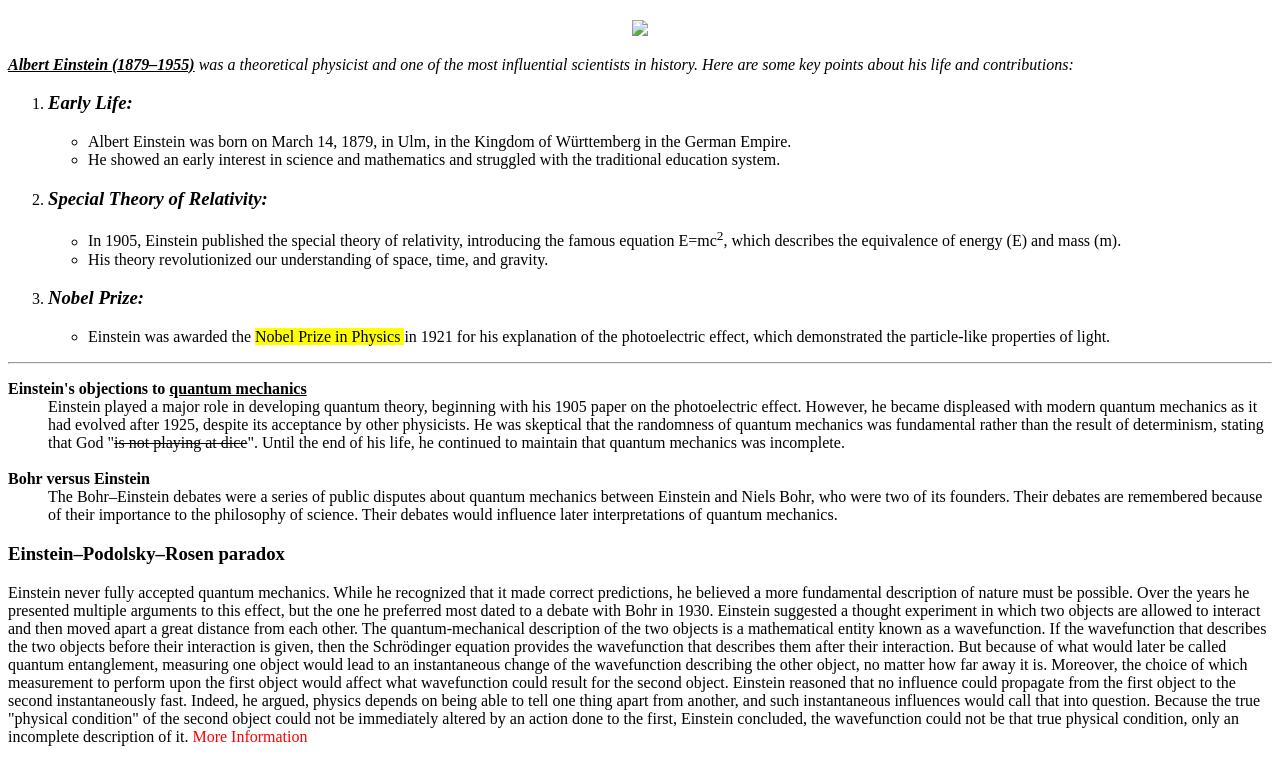
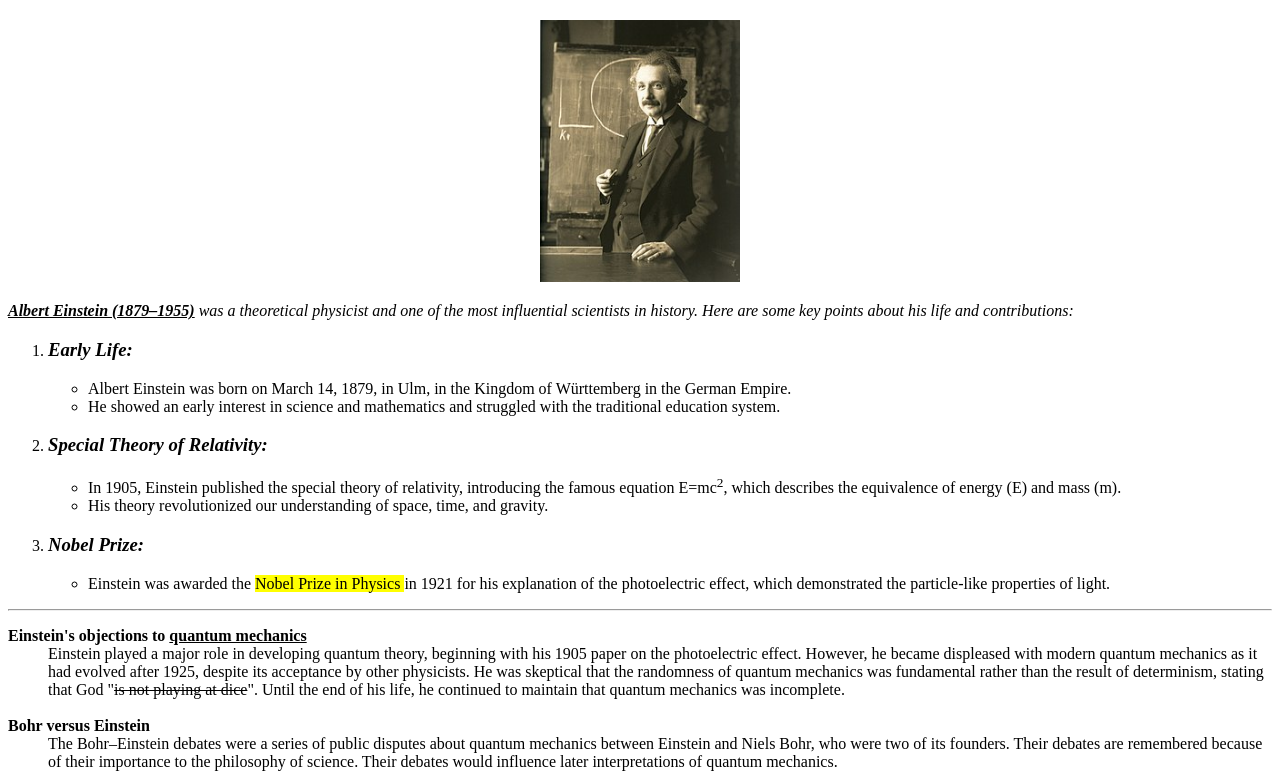
Before and after one commit to huseynt/first-html, a plain HTML site: page index.html in a window 1280 px wide. Shown: the part 67-840 px from the top of the page. Drawn offline with Linux system fonts and the light colour scheme; the site is published under a folder, as on GitHub Pages, so addresses that start at the root find nothing.

Commit message:
Einstein1

```diff
--- a/index.html
+++ b/index.html
@@ -8,7 +8,7 @@
     <body>
 
     <h1 style="text-align: center; width:auto;"><strong>Albert Einstein<sup> <small>2</small></sup></strong></h1>
-    <p style="text-align: center; width:auto;"><img style="width: 200px;" src="/Einstein_1921_by_F_Schmutzer_-_restoration.jpg"></p>
+    <p style="text-align: center; width:auto;"><img style="width: 200px;" src="./Einstein_1921_by_F_Schmutzer_-_restoration.jpg"></p>
     <p><i><strong><ins>Albert Einstein (1879–1955)</ins></strong> was a theoretical physicist and one of the most influential scientists in history. Here are some key points about his life and contributions:</i></p>
     <ol>
         <li>
```
